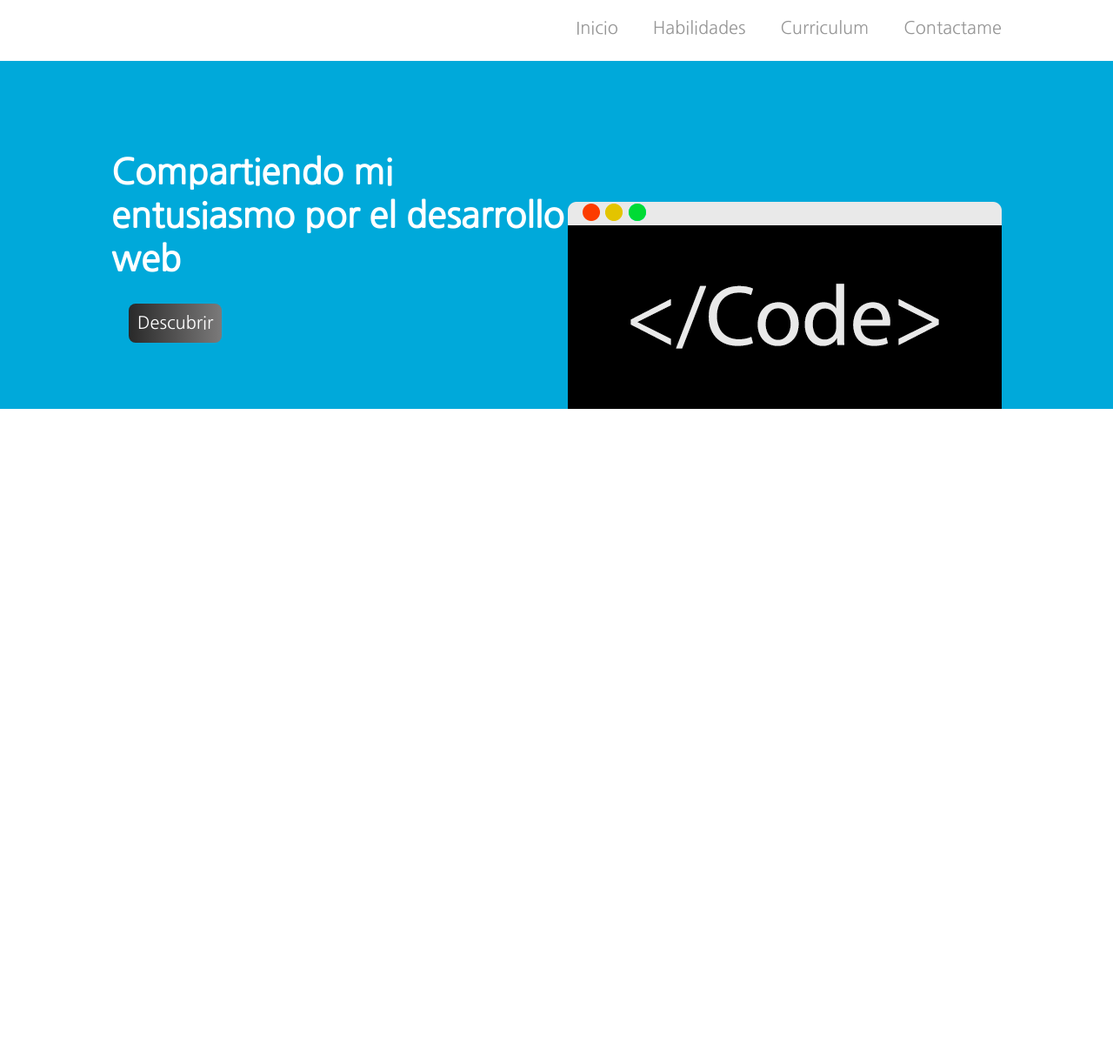
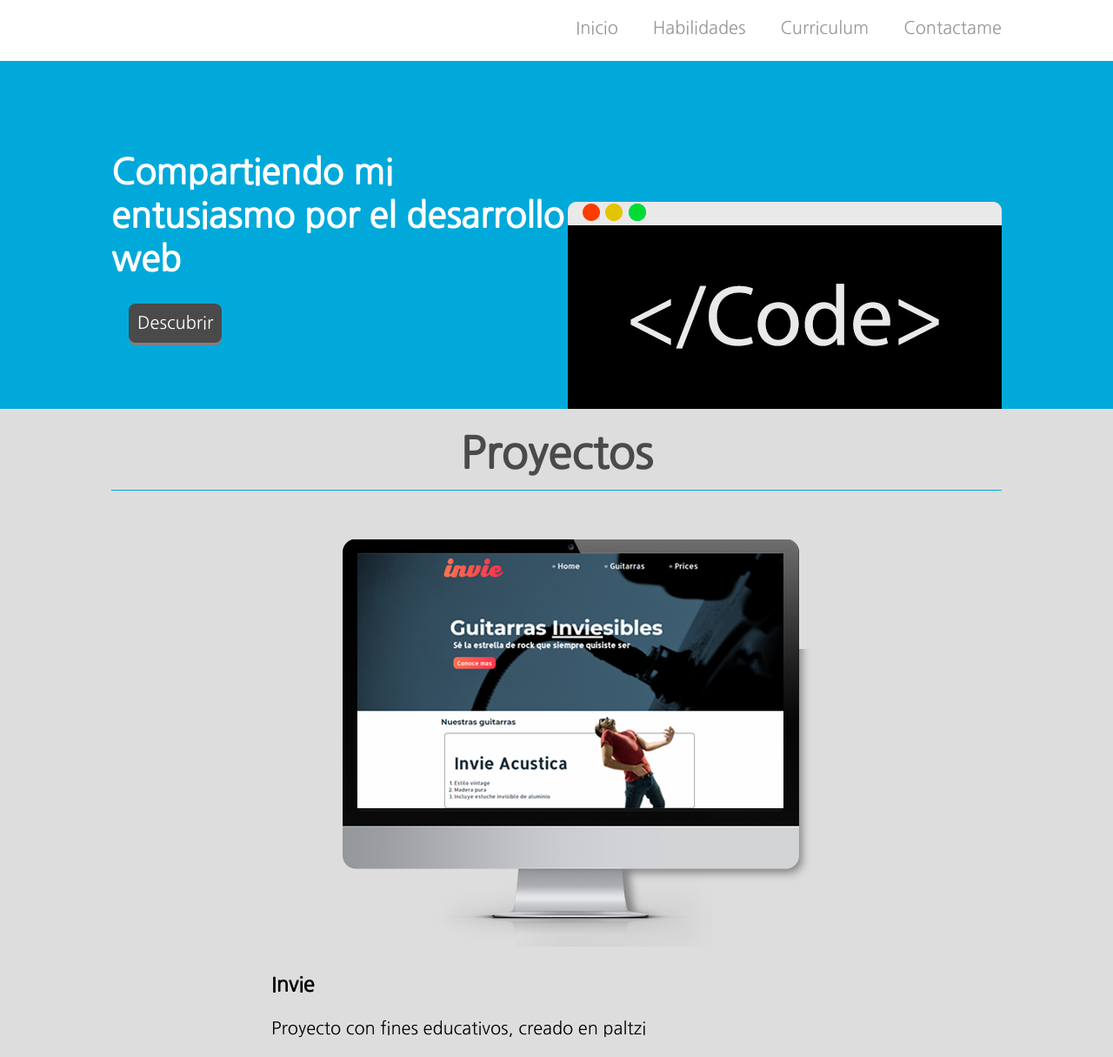
Before and after one commit to andonyo/portafolio, a plain HTML site: page index.html in a window 1280 px wide. Shown: the whole page at 87% size. Before the commit the page ends 800 px from the top, so only its background shows below. Drawn offline with Linux system fonts and the light colour scheme.

```diff
--- a/index.html
+++ b/index.html
@@ -22,5 +22,16 @@
 			<img src="img/code.png" alt="code">
 		</div>
 	</div>
+	<div class="proyectos" id="proyects">
+		<h2>Proyectos</h2>
+		<hr/>
+		<div class="catalogo">
+			<article class="arti">
+				<img src="img/invie.png" alt="invie">
+				<h3>Invie</h3>
+				<p>Proyecto con fines educativos, creado en paltzi</p>
+			</article>
+		</div>
+	</div>
 </body>
 </html>
--- a/styles/master.css
+++ b/styles/master.css
@@ -57,7 +57,9 @@ body {
 	border-radius: 8px;
 	margin-left: 20px;
 	text-decoration: none;
-	background: linear-gradient(to left,#7b7a7a, #292929);
+	background-color: #4a4a4a;
+	box-shadow: 0 3px grey;
+	/*background: linear-gradient(to left,#7b7a7a, #292929);*/
 	color:white;
 	align-items: center;
 }
@@ -69,3 +71,30 @@ body {
 	padding-top: 162px;
 	align-items: flex-end;
 }
+
+.proyectos {
+	display: flex;
+	justify-content: center;
+	width: 100%;
+	align-items: center;
+	flex-direction: column;
+	background-color: #dedddd;
+}
+
+.proyectos h2 {
+	display: flex;
+	width: 90%;
+	font-size: 50px;
+	justify-content: center;
+	color: #4a4a4a;
+	margin-top: 20px;
+	margin-bottom: 0px;
+}
+
+.proyectos hr {
+	display: flex;
+	width: 80%;
+	height: 1px;
+	background-color: #00a9da;
+	border: none;
+}
```
Also changed, not shown: img/invie.png (added).
